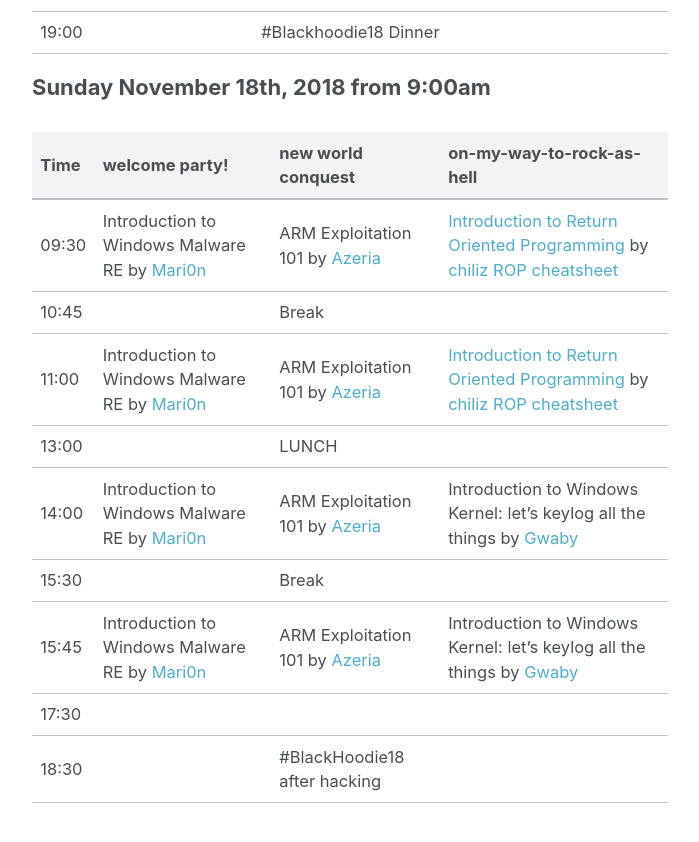
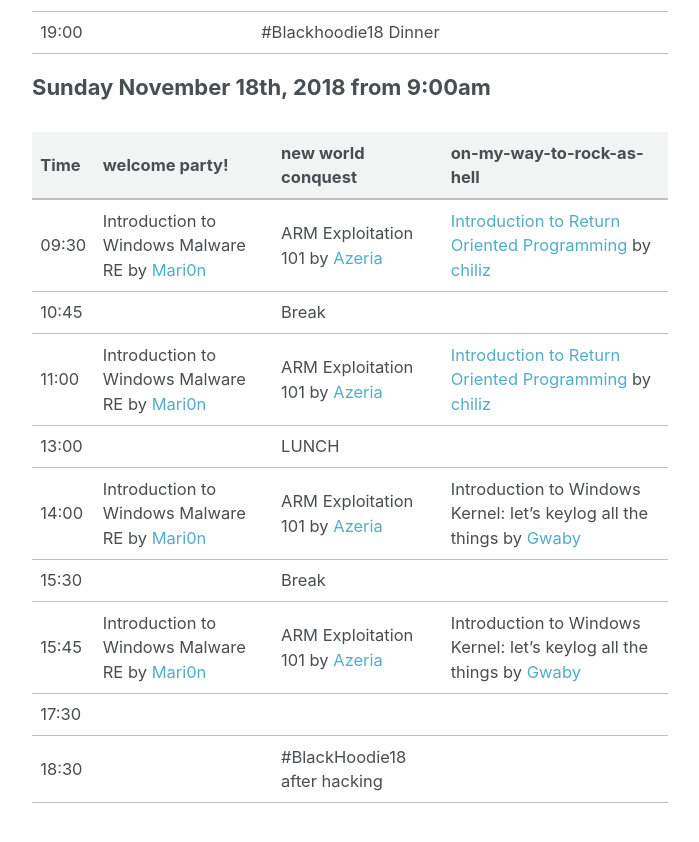
Before and after one commit to blackhoodieRE/blackhoodiere.github.io, a Jekyll site: the page built from _pages/schedule.md, in a window 1280 px wide and 900 px high, scrolled down 2302 px. Shown: the top 842 px of the window, without its empty margins (290-989 px from the left). Built offline with Jekyll 4.4.1, drawn with Linux system fonts in a browser that asks for light colours.

Commit message:
Update schedule.md
Updating link to ROP workshop

```diff
--- a/_pages/schedule.md
+++ b/_pages/schedule.md
@@ -54,9 +54,9 @@
 
 | Time | welcome party! | new world conquest | on-my-way-to-rock-as-hell |
 | :--- | :--- | :--- | :--- |
-|09:30| Introduction to Windows Malware RE by [Mari0n](https://twitter.com/pinkflawd) | ARM Exploitation 101 by [Azeria](https://twitter.com/Fox0x01) | [Introduction to Return Oriented Programming](https://drive.google.com/open?id=1qNTnnEp79iCJFVFV1eXqvWXshEx2OwoP) by [chiliz](https://twitter.com/chiliz16) [ROP cheatsheet](https://drive.google.com/open?id=1ay7p4qB0IlftmjeQqe7X5h4rkWKVuhjt)|
+|09:30| Introduction to Windows Malware RE by [Mari0n](https://twitter.com/pinkflawd) | ARM Exploitation 101 by [Azeria](https://twitter.com/Fox0x01) | [Introduction to Return Oriented Programming](https://github.com/chiliz16/ROP-Workshop) by [chiliz](https://twitter.com/chiliz16) |
 |10:45|   | Break |   |
-|11:00| Introduction to Windows Malware RE by [Mari0n](https://twitter.com/pinkflawd) | ARM Exploitation 101 by [Azeria](https://twitter.com/Fox0x01) | [Introduction to Return Oriented Programming](https://drive.google.com/open?id=1qNTnnEp79iCJFVFV1eXqvWXshEx2OwoP) by [chiliz](https://twitter.com/chiliz16) [ROP cheatsheet](https://drive.google.com/open?id=1ay7p4qB0IlftmjeQqe7X5h4rkWKVuhjt)|
+|11:00| Introduction to Windows Malware RE by [Mari0n](https://twitter.com/pinkflawd) | ARM Exploitation 101 by [Azeria](https://twitter.com/Fox0x01) | [Introduction to Return Oriented Programming](https://github.com/chiliz16/ROP-Workshop) by [chiliz](https://twitter.com/chiliz16) |
 |13:00|   | LUNCH |   |
 |14:00| Introduction to Windows Malware RE by [Mari0n](https://twitter.com/pinkflawd) | ARM Exploitation 101 by [Azeria](https://twitter.com/Fox0x01) | Introduction to Windows Kernel: let's keylog all the things by [Gwaby](https://twitter.com/pwissenlit) |
 |15:30|   | Break |   |
```
